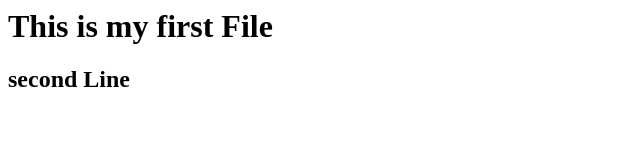
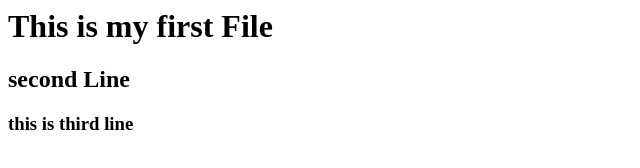
Before and after one commit to rohitvkamble1991/paytm, a plain HTML site: page index.html in a window 1280 px wide. Shown: the whole page, without its empty margins (0-640 px from the left). Drawn offline with Linux system fonts and the light colour scheme.

Commit message:
Update index.html

```diff
--- a/index.html
+++ b/index.html
@@ -1,2 +1,3 @@
 <h1>This is my first File</h1>
 <h2>second Line </h2>
+<h3>this is third line</h3>
```
